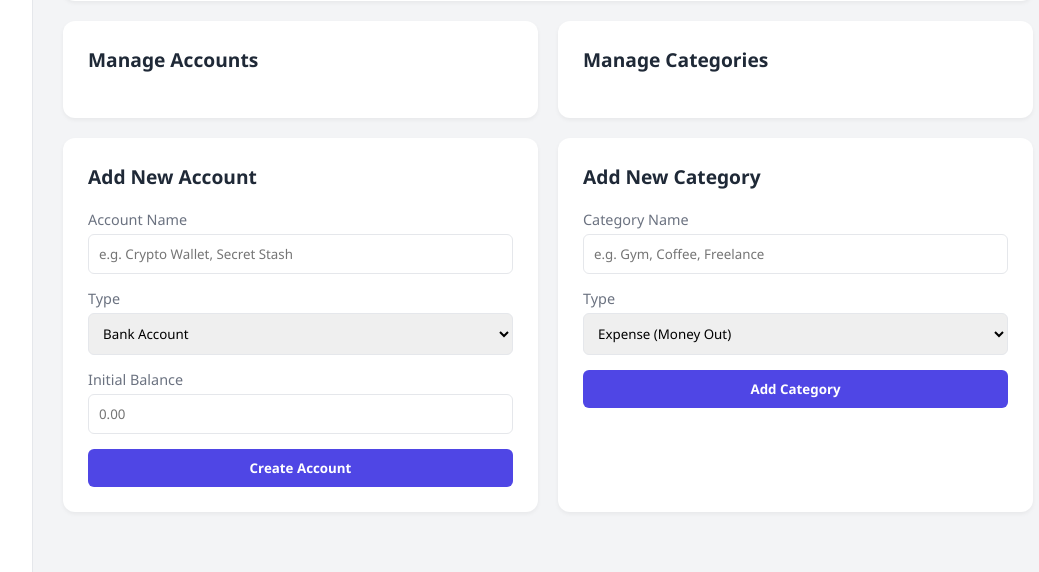
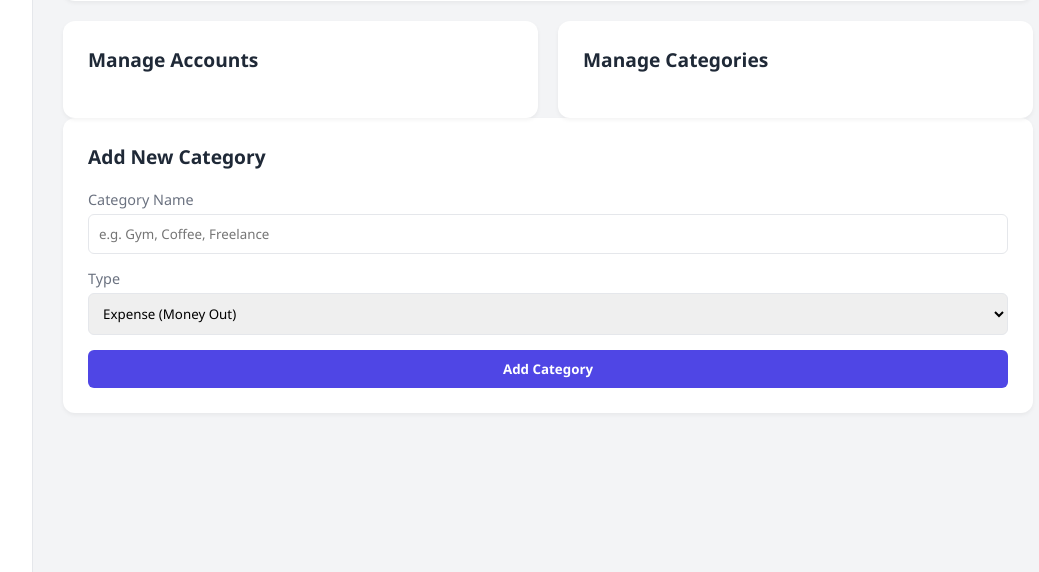
Before and after one commit to MusaSattarov2031/expense_tracker, a Flask app: template templates/settings.html in a window 1280 px wide. Shown: the part 747-1319 px from the top of the page, without its empty margins (217-1256 px from the left). Run offline with Flask 3, Linux system fonts and the light colour scheme; the template is opened without the code that fills it, so the values that code supplies are empty.

Commit message:
Fix: setting.html double forms and migarting currencies in database(checking again)

```diff
--- a/app.py
+++ b/app.py
@@ -391,7 +391,7 @@ def init_db():
     return "Database Initialization Failed. Check logs."
 # app.py - Add this temporary migration route
 
-'''#Currency migration func:
+#Currency migration func:
 @app.route('/migrate_currency')
 @login_required
 def migrate_currency():
@@ -422,7 +422,7 @@ def migrate_currency():
             messages.append(f"❌ Error on ACCOUNTS table: {e}")
 
     conn.close()
-    return "<br>".join(messages)'''
+    return "<br>".join(messages)
 
 if __name__=='__main__':
     app.run(host="0.0.0.0", port=5000)
--- a/templates/settings.html
+++ b/templates/settings.html
@@ -218,34 +218,6 @@
             </div>
         </div>
 
-        <div class="grid-2-col">
-
-            <!-- 1. Add Account Form -->
-            <div class="form-card">
-                <h2>Add New Account</h2>
-                <form action="{{ url_for('add_account') }}" method="POST">
-                    <div class="form-group">
-                        <label>Account Name</label>
-                        <input type="text" name="account_name" placeholder="e.g. Crypto Wallet, Secret Stash" required>
-                    </div>
-                    <div class="form-group">
-                        <label>Type</label>
-                        <select name="account_type">
-                            <option value="Bank">Bank Account</option>
-                            <option value="Cash">Physical Cash</option>
-                            <option value="Credit">Credit Card</option>
-                            <option value="Savings">Savings</option>
-                            <option value="Crypto">Crypto</option>
-                        </select>
-                    </div>
-                    <div class="form-group">
-                        <label>Initial Balance</label>
-                        <input type="number" name="initial_balance" placeholder="0.00" step="0.01">
-                    </div>
-                    <button type="submit" class="btn-primary">Create Account</button>
-                </form>
-            </div>
-
             <!-- 2. Add Category Form -->
         <div class="form-card">
             <h2>Add New Category</h2>
@@ -264,8 +236,6 @@
                 <button type="submit" class="btn-primary">Add Category</button>
             </form>
         </div>
-
-        </div>
     </main>
 
 </body>
```
Lines whose indentation alone changed are shown as unchanged.
